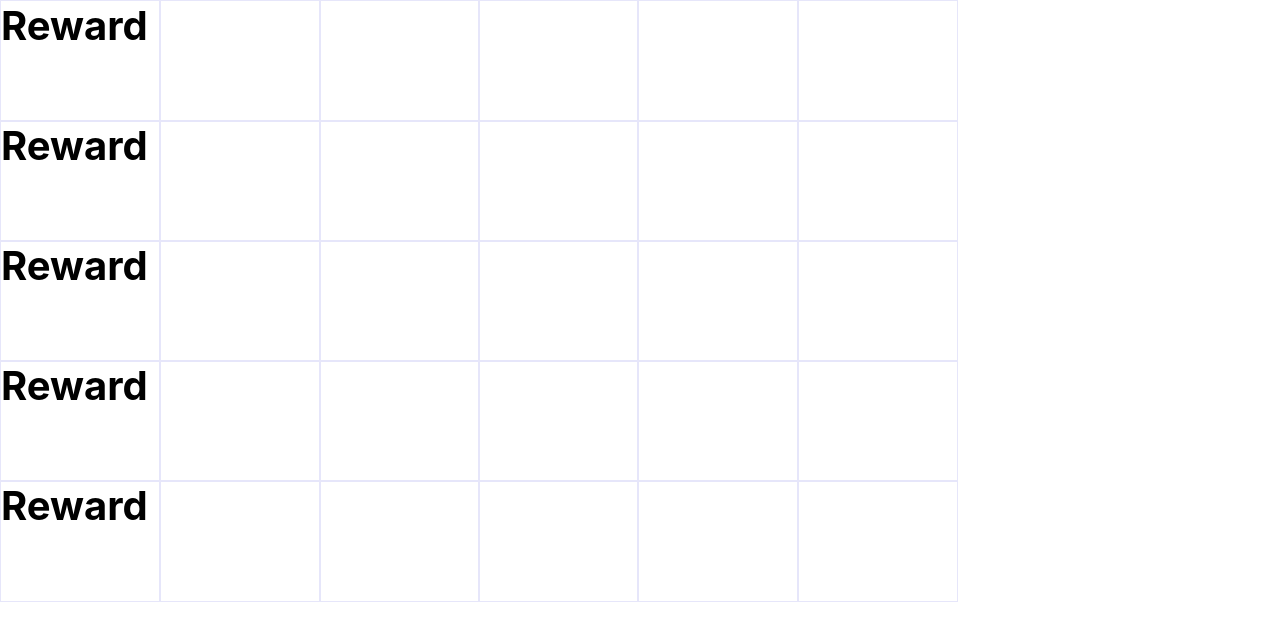
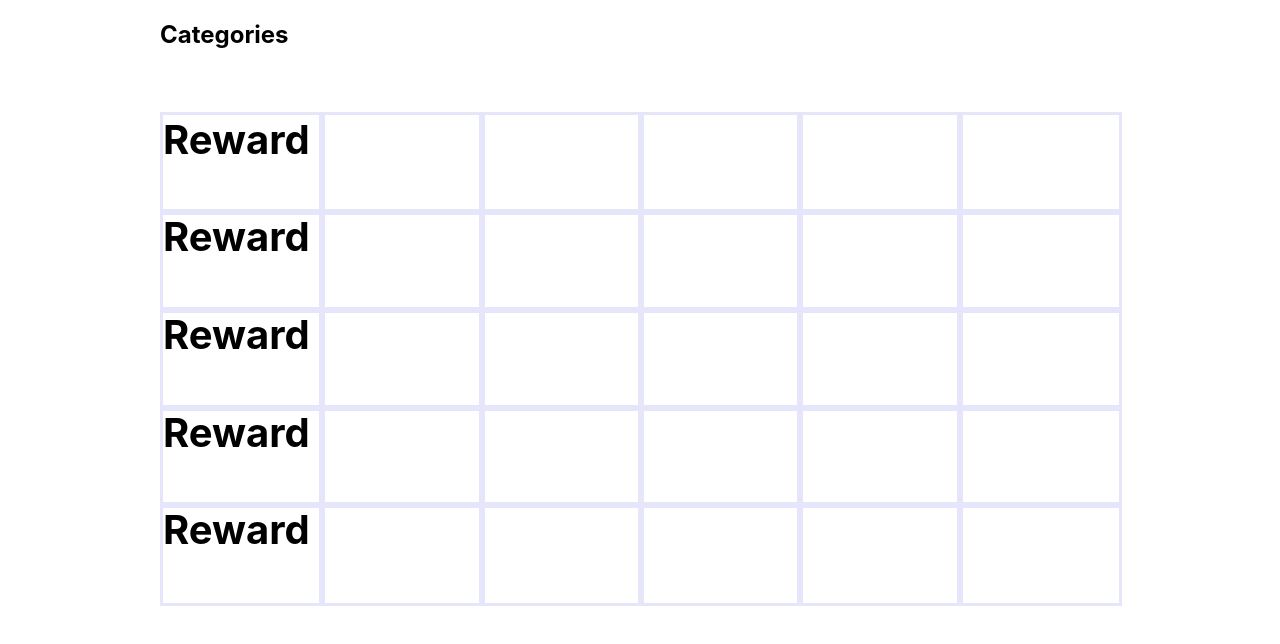
Before and after one commit to mcerritos/miles-rewards, a React (Create React App) app: page / in a window 1280 px wide. Shown: the top 644 px of the page. Built offline with nearby package versions, Linux system fonts and the light colour scheme.

Commit message:
updates CanDrop for reward track 4

```diff
--- /dev/null
+++ b/src/components/Header.js
@@ -0,0 +1,9 @@
+import React from 'react'
+
+export default function Header() {
+    return (
+        <div id="header">
+            <h2>Categories</h2>
+        </div>
+    )
+}
--- a/src/components/Start.js
+++ b/src/components/Start.js
@@ -1,5 +1,6 @@
 import React, { useState, useEffect } from 'react'
 import {Grid } from './Grid.js'
+import Header from './Header.js'
 import { observe } from '../config/Positioning'
 
 export const Start = () => {
@@ -26,6 +27,7 @@ export const Start = () => {
   return (
     <div>
       <div className="Start">
+        <Header/>
         <Grid id={1} observers={observers1} rewards={rewards1} setRewards={setRewards1} />
         <Grid id={2} observers={observers2} rewards={rewards2} setRewards={setRewards2}/>
         <Grid id={3} observers={observers3} rewards={rewards3} setRewards={setRewards3}/>
--- a/src/config/Positioning.js
+++ b/src/config/Positioning.js
@@ -12,12 +12,13 @@ export function observe(o, observers, position) {
 
 export function canMoveReward(toX, toY, id, position) {
   let [x,y] = position
-  const dx = toX - x
+  let dx = toX - x
   const dy = toY - y
   id = Number(id)
 
   if (id === 4) {
-    return ( (dx === 4 || dx === 0) && dy === 0)
+    dx = Math.abs(dx)
+    return ( ( dx !== 0 && (dx === 4)) && dy === 0)
   }
 
   else {
--- a/src/index.css
+++ b/src/index.css
@@ -13,7 +13,7 @@ code {
 }
 
 .Square {
-  border: solid thin lavender;
+  border: solid medium lavender;
 }
 
 .Start {
@@ -22,6 +22,7 @@ code {
 
   display: flex;
   flex-wrap: wrap;
+  margin: 0 auto;
 }
 
 .Grid {
```
